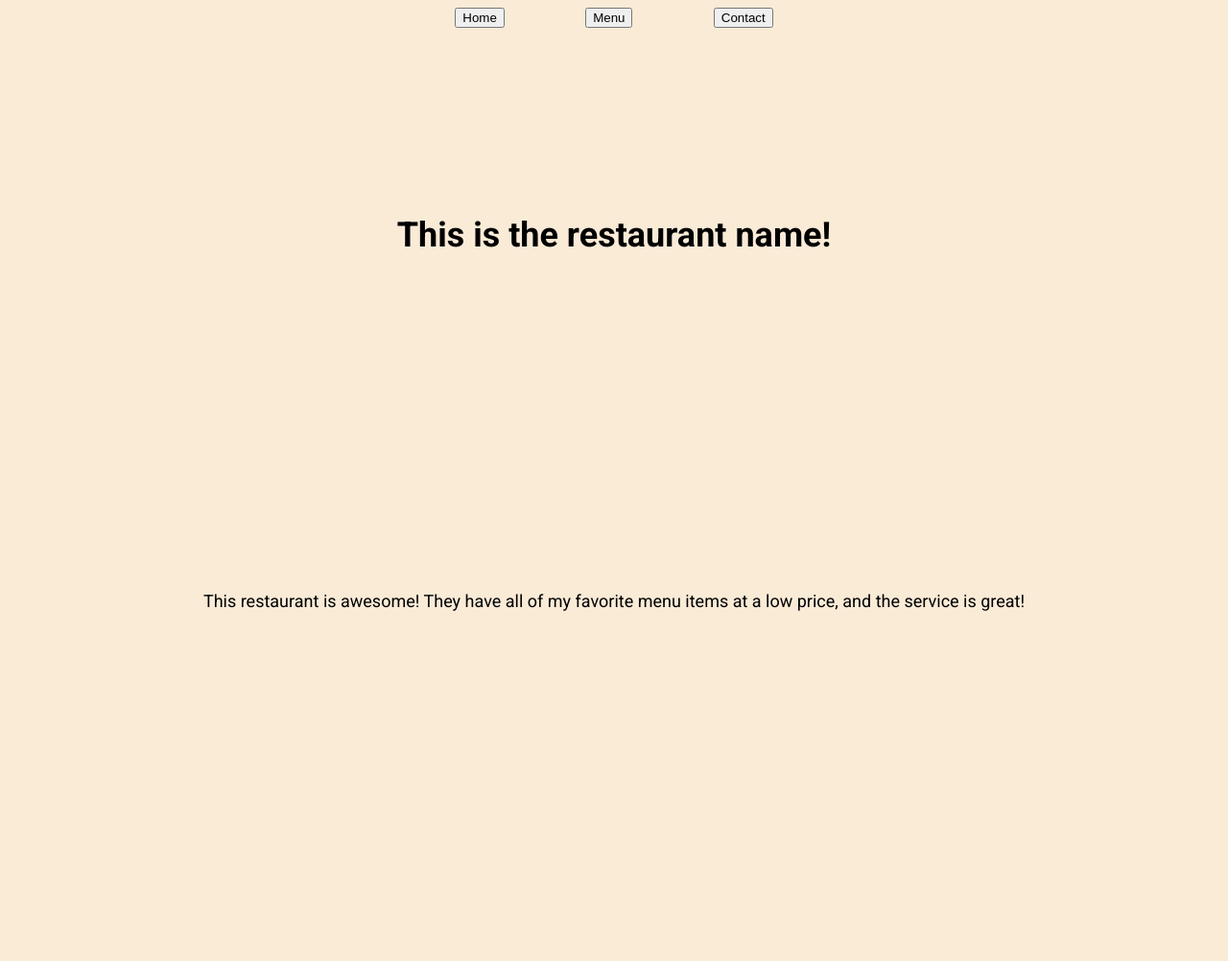
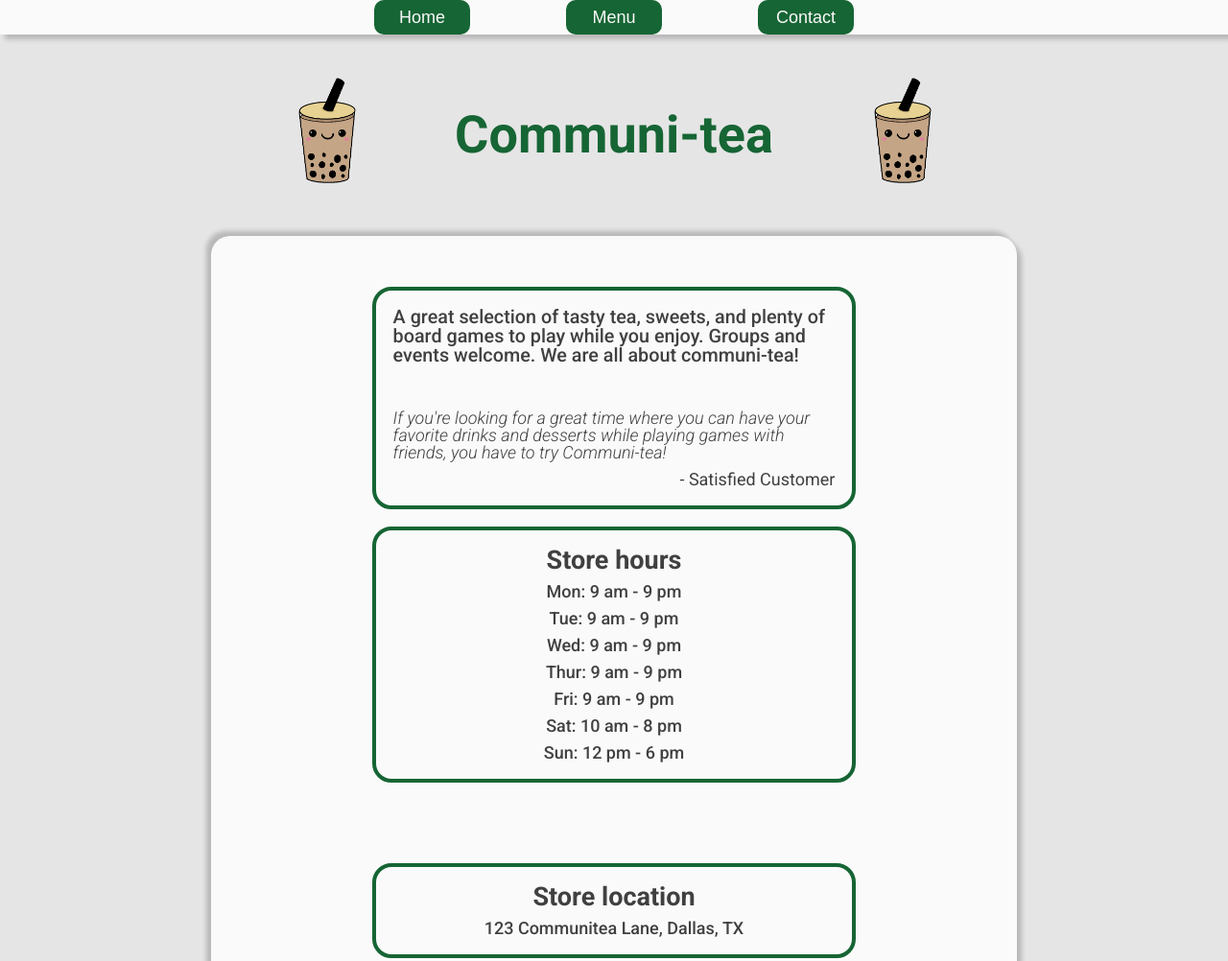
Before and after one commit to jasondewese/odin-restaurant-page, a website built with webpack: page dist/index.html in a window 1280 px wide. Shown: the top 1002 px of the page at 96% size. Before the commit the page ends 800 px from the top, so only its background shows below. Built offline with nearby package versions, Linux system fonts and the light colour scheme.

Commit message:
Add content and style to home and nav

```diff
--- a/src/homeInit.js
+++ b/src/homeInit.js
@@ -2,27 +2,126 @@ import {menuInit} from './menu.js';
 import {contactInit} from './contact.js';
 import {createNav} from './createNav.js';
 
+import boba from './boba-icon-removebg.png';
+
 const homeInit = () => {
-    const initialPage = document.getElementById('content');
+    const homePage = document.getElementById('content');
 
         //empty content
-        while (initialPage.firstChild) {
-            initialPage.removeChild(initialPage.firstChild);
+        while (homePage.firstChild) {
+            homePage.removeChild(homePage.firstChild);
         }
 
         const nav = createNav();
 
-        const headline = document.createElement('h1');
-        headline.textContent = 'This is the restaurant name!';
+        const headline = document.createElement('div');
         headline.classList.add('headline');
 
-        const description = document.createElement('p');
-        description.textContent = 'This restaurant is awesome! They have all of my favorite menu items at a low price, and the service is great!';
-        description.classList.add('description');
+        const bobaIcon1 = new Image();
+        bobaIcon1.src = boba;
+        bobaIcon1.classList.add('bobaIcon');
 
-    initialPage.appendChild(nav);
-    initialPage.appendChild(headline);
-    initialPage.appendChild(description);
+        const bobaIcon2 = new Image();
+        bobaIcon2.src = boba;
+        bobaIcon2.classList.add('bobaIcon');
+
+        const storeName = document.createElement('h1');
+        storeName.textContent = 'Communi-tea';
+        storeName.classList.add('storeName');
+
+        headline.appendChild(bobaIcon1);
+        headline.appendChild(storeName);
+        headline.appendChild(bobaIcon2);
+
+        const descrWrapper = document.createElement('div');
+        descrWrapper.classList.add('descrWrapper');
+
+            const description = document.createElement('div');
+            description.classList.add('description');
+
+                const restrDescr = document.createElement('p');
+                restrDescr.classList.add('restrDescr');
+                restrDescr.textContent = 'A great selection of tasty tea, sweets, and plenty of board games to play while you enjoy. Groups and events welcome. We are all about communi-tea!'
+
+                const quote = document.createElement('p');
+                quote.textContent = "If you're looking for a great time where you can have your favorite drinks and desserts while playing games with friends, you have to try Communi-tea!";
+                quote.classList.add('quote');
+
+                const quoteAuthor = document.createElement('p');
+                quoteAuthor.textContent = '- Satisfied Customer';
+                quoteAuthor.classList.add('quoteAuthor');
+
+                description.appendChild(restrDescr);
+                description.appendChild(quote);
+                description.appendChild(quoteAuthor);
+
+            const hours = document.createElement('div');
+            hours.textContent = 'Store hours';
+            hours.classList.add('hours');
+
+                const monday = document.createElement('p');
+                monday.textContent = 'Mon: 9 am - 9 pm';
+                monday.classList = 'monday';
+
+                const tuesday = document.createElement('p');
+                tuesday.textContent = 'Tue: 9 am - 9 pm';
+                tuesday.classList = 'tuesday';
+
+                const wednesday = document.createElement('p');
+                wednesday.textContent = 'Wed: 9 am - 9 pm';
+                wednesday.classList = 'wednesday';
+
+                const thursday = document.createElement('p');
+                thursday.textContent = 'Thur: 9 am - 9 pm';
+                thursday.classList = 'thursday';
+
+                const friday = document.createElement('p');
+                friday.textContent = 'Fri: 9 am - 9 pm';
+                friday.classList = 'friday';
+
+                const saturday = document.createElement('p');
+                saturday.textContent = 'Sat: 10 am - 8 pm';
+                saturday.classList = 'saturday';
+
+                const sunday = document.createElement('p');
+                sunday.textContent = 'Sun: 12 pm - 6 pm';
+                sunday.classList = 'sunday';
+
+                hours.appendChild(monday);
+                hours.appendChild(tuesday);
+                hours.appendChild(wednesday);
+                hours.appendChild(thursday);
+                hours.appendChild(friday);
+                hours.appendChild(saturday);
+                hours.appendChild(sunday);
+
+            const location = document.createElement('div');
+            location.textContent = 'Store location';
+            location.classList.add('location');
+
+                const address = document.createElement('p');
+                address.textContent = '123 Communitea Lane, Dallas, TX';
+                address.classList.add('address');
+
+                location.appendChild(address);
+
+        descrWrapper.appendChild(description);
+        descrWrapper.appendChild(hours);
+        descrWrapper.appendChild(location);
+
+        const footer = document.createElement('footer');
+        footer.textContent = 'This assignment is part of ';
+        footer.classList.add('footer');
+        const odinLink = document.createElement('a');
+        odinLink.textContent = 'The Odin Project';
+        odinLink.setAttribute('href', 'https://www.theodinproject.com/paths/full-stack-javascript/courses/javascript/lessons/restaurant-page');
+        footer.appendChild(odinLink);
+
+    homePage.appendChild(nav);
+    homePage.appendChild(headline);
+    homePage.appendChild(descrWrapper);
+    homePage.appendChild(footer);
+
 
 
     document.querySelector('.menuLink').addEventListener('click', function() {
--- a/src/style.css
+++ b/src/style.css
@@ -1,14 +1,49 @@
 html {
-    background-color: antiquewhite;
+    background-color: #e5e5e5;
     box-sizing: border-box;
     font-family: 'Roboto', sans-serif;
     font-size: 18px;
+    color: #404040;
 }
 
 a {
-    text-decoration: none;
+
     color: black;
 }
+
+/*nav styling*/
+
+.nav {
+    width: 100%;
+    height: 100%;
+    background-color: #fafafa;
+    box-shadow: 5px 5px 5px rgb(0, 0, 0, 0.2);
+    display: flex;
+    justify-content: center;
+
+}
+
+.navList {
+    width: 500px;
+    height: 100%;
+    display: flex;
+    justify-content: space-between;
+}
+
+.nav li {
+    height: 100%;
+}
+
+.nav button {
+    height: 100%;
+    width: 100px;
+    background-color: #166534;
+    color: #fafafa;
+    border: none;
+    border-radius: 10px;
+    font-size: 1rem;
+}
+/*end nav styling*/
 
 /*Home Tab Styling*/
 body {
@@ -16,37 +51,97 @@ body {
     width: 100vw;
 }
 
+h1 {
+    height: 3rem;
+    width: 500px;
+    color: #166534;
+}
+
 #content {
     height: 100%;
     width: 100%;
     display: grid;
-    grid-template-rows: 2rem 1fr 1fr;
-    gap: 2rem;
+    grid-template-rows: 2rem 1fr 3fr 2rem;
+    gap: 3rem;
     align-items: center;
+    justify-items: center;
 }
 
-.nav {
+
+
+.headline {
+    font-size: 3rem;
+    font-weight: 600;
+    display: flex;
+    justify-content: space-between;
+    align-items: center;
+    /*to compensate for grid gap pushing items further away due to image height*/
+    margin: -2rem 0 -2rem 0;
+}
+
+.bobaIcon {
+    width: 100px;
+    height:100%;
+}
+
+.storeName {
     display: flex;
     justify-content: center;
+
 }
 
-.navList {
-    width: 500px;
-    display: flex;
-    justify-content: space-evenly;
+.hours, .location, .description {
+    width: 60%;
+    display: grid;
+    grid-template-rows: repeat(1fr, 7);
+    gap: 10px;
+    justify-items: center;
+    font-weight: bold;
+    font-size: 1.5rem;
+    border: 4px #166534 solid;
+    border-radius: 20px;
+    padding: 1rem;
 }
 
-.headline {
-    font-size: 2rem;
-    font-weight: 600;
-    display: flex;
-    justify-content: center;
+.hours p, .location p{
+    font-size: 1rem;
+    font-weight: 500;
 }
 
 .description {
+    font-size: 1rem;
+    font-weight: 300;
+    font-style: italic;
     display: flex;
-    justify-content: center;
+    flex-direction: column;
 }
+
+.restrDescr {
+    font-weight: 500;
+    font-style: normal;
+    margin-bottom: 2rem;
+    font-size: 1.1rem;
+}
+
+.quoteAuthor {
+    align-self: flex-end;
+    font-weight: 400;
+    font-style: normal;
+}
+
+.descrWrapper {
+    width: 60%;
+    display: grid;
+    grid-template-rows: 1fr 1fr 1fr;
+    align-items: center;
+    justify-items: center;
+    padding: 2rem;
+    border-radius: 20px;
+    background-color: #fafafa;
+    box-shadow: 5px 5px 5px rgb(0, 0, 0, 0.2), -5px -5px 5px rgb(0, 0, 0, 0.2);
+}
+
+
 /*End Home Tab Styling*/
 
 /*Menu Tab Styling*/
```
Also changed, not shown: dist/c4985ad01af21fb569cb.png (added), dist/index.html, dist/main.js, 2 other files.
